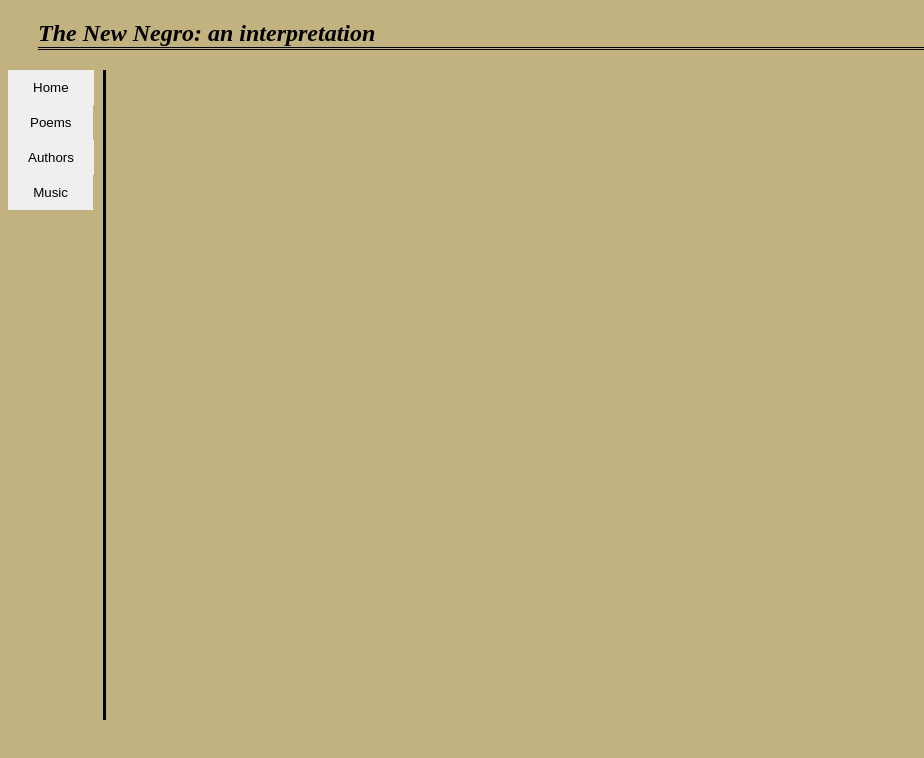
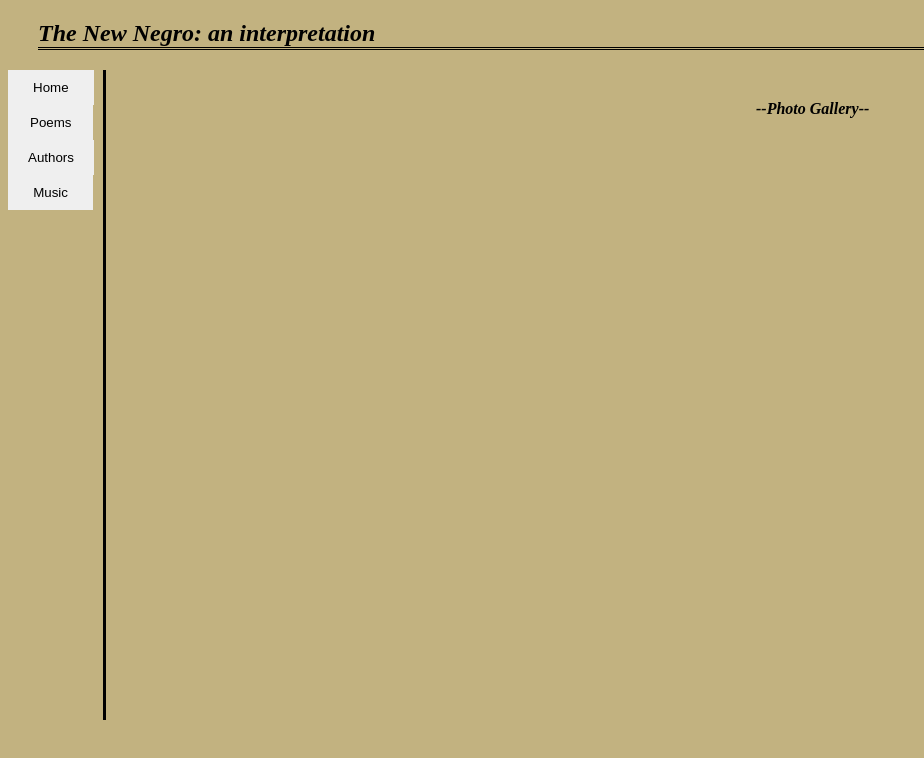
Before and after one commit to newtfire/locke-anthology, a plain HTML site: page docs/index.html in a window 1280 px wide. Shown: the whole page, without its empty margins (0-924 px from the left). Drawn offline with Linux system fonts and the light colour scheme.

Commit message:
added Photo Gallery img's

```diff
--- a/docs/index.html
+++ b/docs/index.html
@@ -7,11 +7,12 @@
         <meta name="viewport" content="width=device-width, initial-scale=1.0" />
         <link rel="stylesheet" type="text/css" href="webstyle.css" />
 
-
     </head>
     <body>
 
             <h2>The New Negro: an interpretation</h2>
+
+        <div class="wrapper">
 
             <nav class="button">
                 <form action="index.html"><button class="Home">Home</button></form>
@@ -20,5 +21,9 @@
                 <form action="music.html"><button class="Music">Music</button></form>
             </nav>
 
+            <h4>--Photo Gallery--</h4>
+
+
+        </div>
     </body>
 </html>
--- a/docs/webstyle.css
+++ b/docs/webstyle.css
@@ -10,6 +10,12 @@ h2 {
     border-bottom: double;
 }
 
+
+
+div.wrapper {
+    display: flex;
+}
+
 nav.button {
     display: inline-block;
     width: 60px;
@@ -17,6 +23,12 @@ nav.button {
     border-right: solid;
     padding-right: 35px;
     text-align: left;
+}
+
+h4 {
+    margin-left: 650px;
+    margin-top: 30px;
+    font-style: italic;
 }
 
 button.Home {padding: 10px 25px;border: none; }
```
Also changed, not shown: docs/images/the_new_negro1.jpg (added), docs/images/the_new_negro2.jpg (added), docs/images/the_new_negro3.jpg (added). Lines whose indentation alone changed are shown as unchanged.
